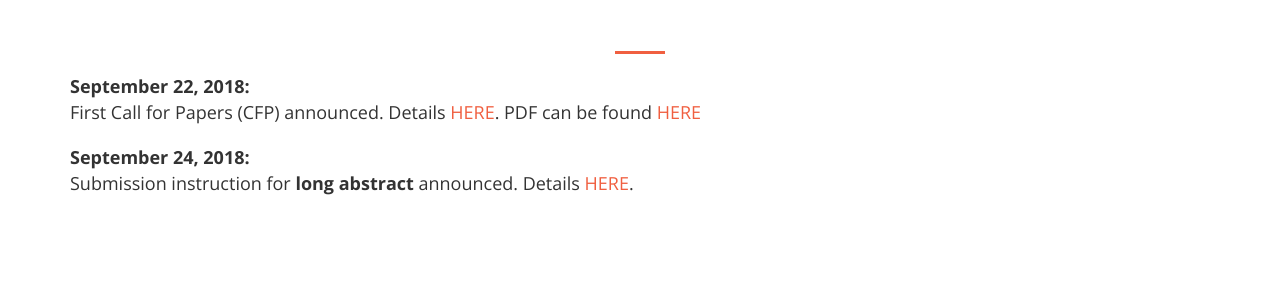
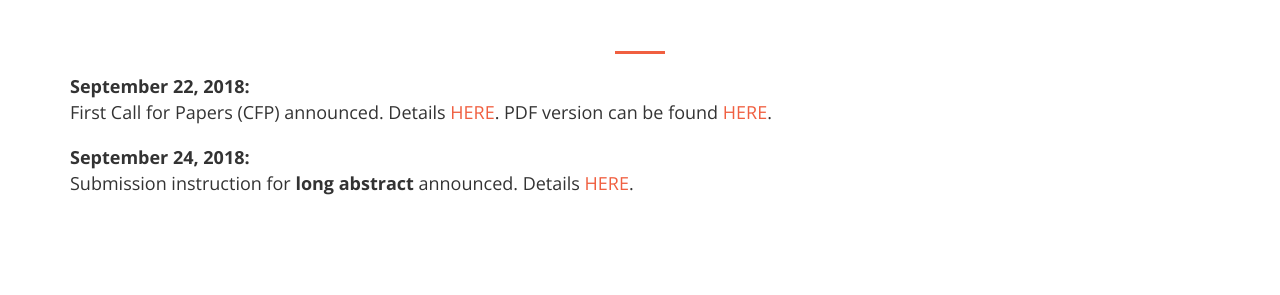
Before and after one commit to ipcai2021/ipcai2021.github.io, a Jekyll site: the page built from index.html, in a window 1280 px wide and 900 px high, scrolled down 1065 px. Shown: the part 160-455 px from the top of the window. Built offline with Jekyll 4.4.1, drawn with Linux system fonts in a browser that asks for light colours.

Commit message:
minor changes.

```diff
--- a/_includes/news.html
+++ b/_includes/news.html
@@ -51,7 +51,7 @@
                 <hr>
                 <h4>
                     <dl>
-                        <dt>September 22, 2018:</dt> <dd>First Call for Papers (CFP) announced.  Details <a class="page-scroll" href="#CFP">HERE</a>. PDF can be found <a href="pdf\First_Call_for_Papers.pdf">HERE</a></dd>
+                        <dt>September 22, 2018:</dt> <dd>First Call for Papers (CFP) announced.  Details <a class="page-scroll" href="#CFP">HERE</a>. PDF version can be found <a href="pdf\First_Call_for_Papers.pdf" target="_blank">HERE</a>.</dd>
                     </dl>
                     <dl>
                         <dt>September 24, 2018:</dt> <dd>Submission instruction for <b>long abstract</b> announced. Details <a class="page-scroll" href="#submission">HERE</a>.</dd>
```
